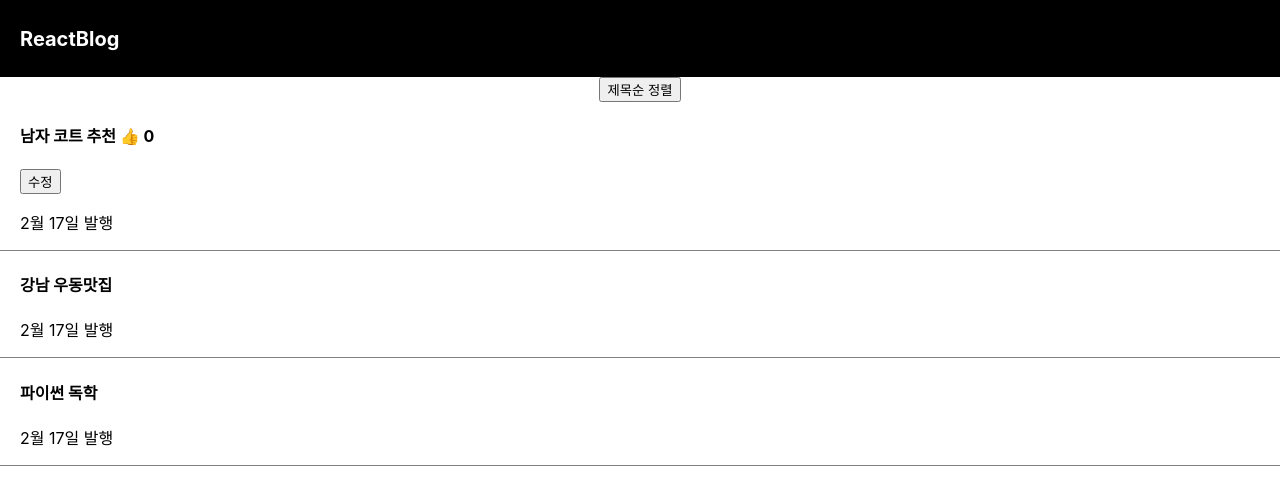
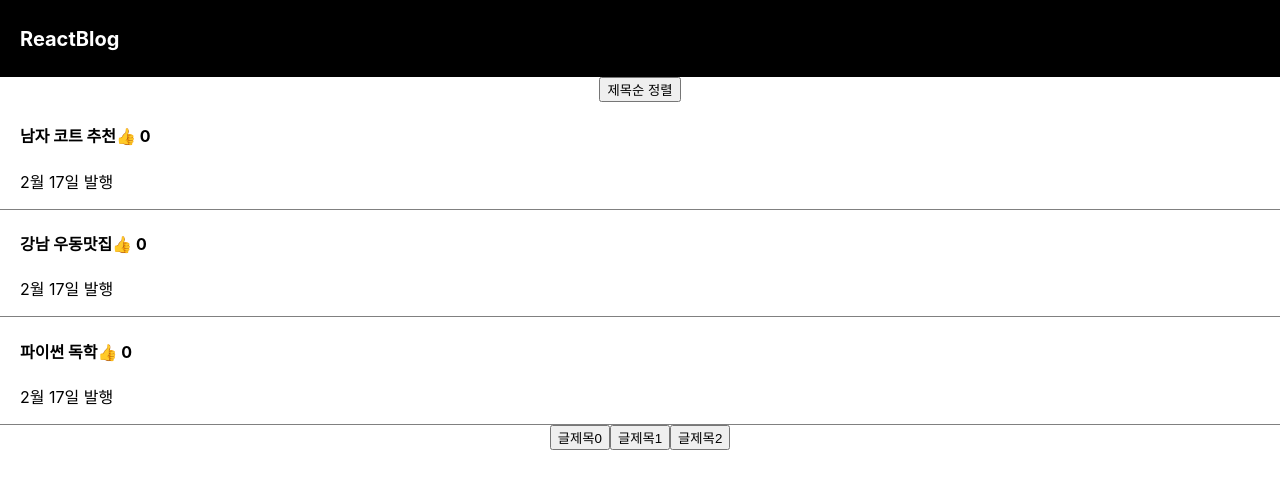
Before and after one commit to zzgh06/codingapple, a React (Create React App) app in the folder React/blog/: page / in a window 1280 px wide. Shown: the top 488 px of the page. Built offline with nearby package versions, Linux system fonts and the light colour scheme.

Commit message:
240302-codingapple

```diff
--- a/React/blog/src/App.css
+++ b/React/blog/src/App.css
@@ -21,7 +21,7 @@ div {
 }
 
 .modal {
-  margin-top: 20px;
+  margin: 20px 0;
   padding: 20px;
   background-color: #eee;
   text-align: left;
--- a/React/blog/src/App.js
+++ b/React/blog/src/App.js
@@ -17,8 +17,17 @@ function App() {
   // A. state는 변동사항이 생기면 state쓰는 html도 자동으로 재렌더링해줍니다
 
   let [글제목, 제목변경] = useState(['남자 코트 추천', '강남 우동맛집', '파이썬 독학']);
-  let [좋아요, 좋아요변경] = useState(0);
+  let [좋아요, 좋아요변경] = useState([0, 0, 0]);
   let [modal, setModal] = useState(false);
+  let [title, setTitle] = useState(0);
+
+  // map() 사용법
+  // 1. array 자료 갯수만큼 함수안의 코드 실행해줌
+  // 2. 함수의 파리미터(a, i)는 array 안에 있던 자료임
+  // 3. return에 뭐 적으면 array로 담아줌
+  [1, 2, 3].map(function(a){
+    return '123456'
+  })
 
   return (
     <div className="App">
@@ -37,29 +46,53 @@ function App() {
           titleCopy.sort()
           제목변경(titleCopy);
         }}>제목순 정렬</button>
-      <div className='list'>
-        {/* state 변경하는 법 : 등호로 변경금지, state변경함수(새로운 state) */}
+      {/* <div className='list'>
+        state 변경하는 법 : 등호로 변경금지, state변경함수(새로운 state)
         <h4>{ 글제목[0] } <span onClick={ () => { 좋아요변경(좋아요+1) }}>👍</span> { 좋아요 } </h4>
         <button onClick ={ () => {
-          // array/object 다룰 때는 원본은 보존하는게 좋음
-          // state 변경함수 특징 : 기존 state == 신규 state 의 경우 변경안해줌.
+          array/object 다룰 때는 원본은 보존하는게 좋음
+          state 변경함수 특징 : 기존 state == 신규 state 의 경우 변경안해줌.
           let copy = [...글제목];
           copy[0] = '여자 코트 추천';
           제목변경(copy);
           }}>수정</button>
         <p>2월 17일 발행</p>
-      </div>
-      <div className='list'>
-        <h4>{ 글제목[1] } </h4>
-        <p>2월 17일 발행</p>
-      </div>
-      <div className='list'>
+      </div> */}
+
+      {
+        글제목.map(function(data, i){
+          return (
+          // 참고 : 반복문으로 html 생성하면 key={html 마다 다른 숫자} 추가해야함
+          <div className='list' key={i}>
+
+            <h4 onClick={ () => { setModal(!modal); setTitle(i)}}>{ 글제목[i] }
+            <span onClick={ () => {
+              let copyLike = [...좋아요];
+              copyLike[i] = copyLike[i] + 1;
+              좋아요변경(copyLike)
+             }}>👍</span> { 좋아요[i] }
+             </h4>
+            <p>2월 17일 발행</p>
+          </div>
+          )
+        })
+      }
+
+      {
+        modal == true ? <Modal title={title} color={'skyblue'} 글제목={글제목} 제목변경={제목변경}/> : null
+      }
+
+      <button onClick={() => { setTitle(0)}}>글제목0</button>
+      <button onClick={() => { setTitle(1)}}>글제목1</button>
+      <button onClick={() => { setTitle(2)}}>글제목2</button>
+
+      {/* <div className='list'>
         <h4 onClick={ () => { setModal(!modal) } }>{ 글제목[2] } </h4>
         {
           modal == true ? <Modal/> : null
         }
         <p>2월 17일 발행</p>
-      </div>
+      </div> */}
 
       {/* 컴포넌트 만드는 법 */}
       {/* 1. function 만들고 */}
@@ -75,9 +108,9 @@ function App() {
 
       {/* html 중간에 조건문 쓰려면 "삼항연산자" 사용 */}
       {/* 조건식 ? 참일때 실행할 코드 : 거짓일 때 실행할 코드 */}
-      {
+      {/* {
         modal == true ? <Modal/> : null
-      }
+      } */}
 
 
     </div>
@@ -87,12 +120,22 @@ function App() {
 // (참고1)
 // return() 안에 html 병렬 기입하려면
 // 의미없는 <div> 대신 <></> 사용가능
-function Modal(){
+
+// props : 자식이 부모의 state 가져다쓰고 싶을 때
+// 부모 -> 자식 state 전송하는 방법
+// 1. <자식컴포넌트 작명={state이름}>
+// 2. props 파라미터 등록 후 props.작명 사용
+function Modal(props){
   return (
-    <div className='modal'>
-      <h4>제목</h4>
+    <div className='modal' style={{background : props.color}}>
+      <h4>{props.글제목[props.title]}</h4>
       <p>날짜</p>
       <p>상세내용</p>
+      <button onClick={ () => {
+        let copyTitle = [...props.글제목];
+        copyTitle[0] = '여자 코트 추천';
+        props.제목변경(copyTitle);
+      } }>글수정</button>
     </div>
   )
 }
```
